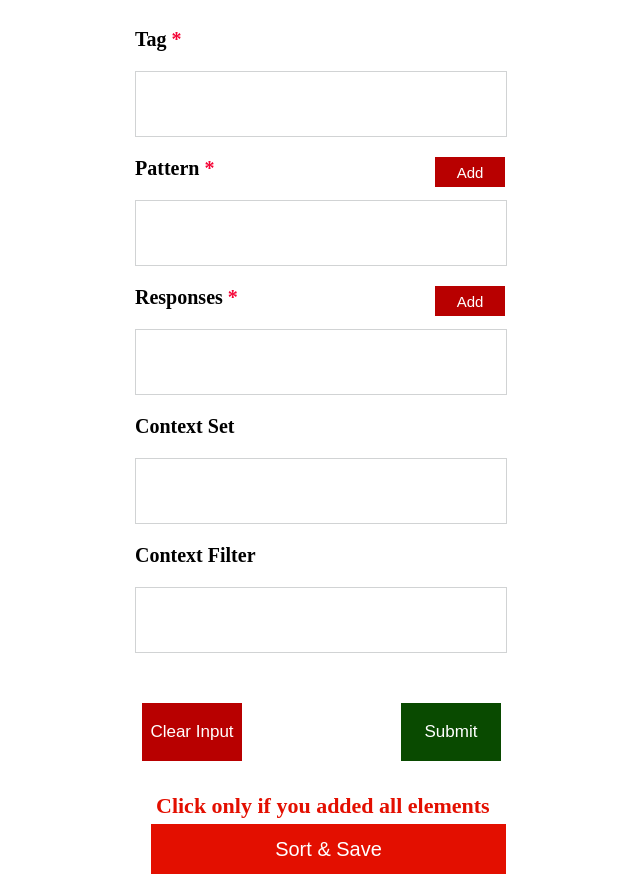
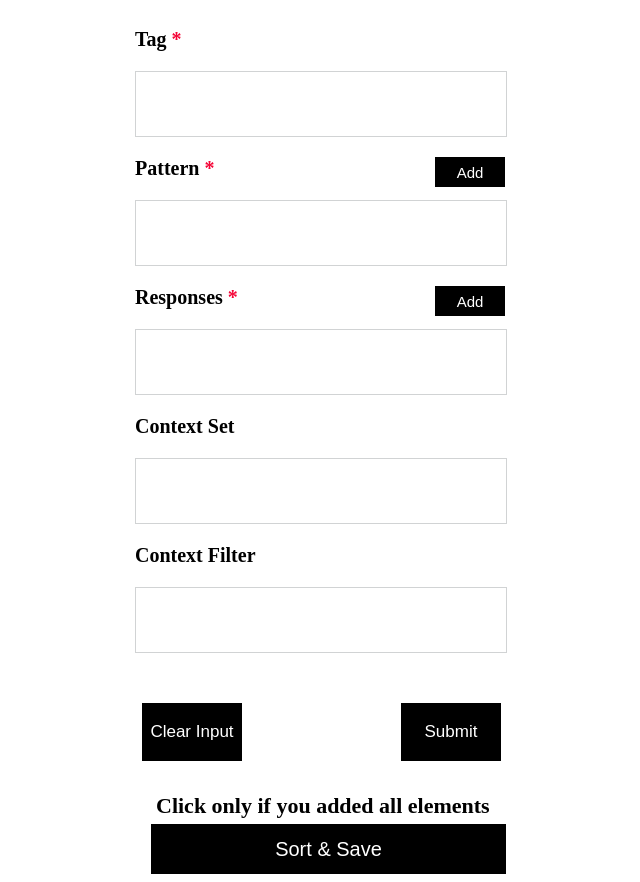
Before and after one commit to vitoyxyz/json_manipulator, a Vue app in the folder clients/: page / in a window 1280 px wide. Shown: the whole page, without its empty margins (314-954 px from the left). Built offline with nearby package versions, Linux system fonts and the light colour scheme; what vue-spinners would draw is missing.

Commit message:
fixed colors

```diff
--- a/clients/src/App.vue
+++ b/clients/src/App.vue
@@ -213,8 +213,8 @@ input {
   font-size: 17px;
   height: 58px;
   width: 100px;
-  border: 1px solid #b80000;
-  background-color: #b80000;
+  border: 1px solid #000000;
+  background-color:#000000;
   float: left;
   margin-left: -9px;
   outline: none;
@@ -226,15 +226,15 @@ input {
   font-size: 17px;
   height: 58px;
   width: 100px;
-  border: 1px solid#094a00;
-  background-color: #094a00;
+  border: 1px solid#000000;
+  background-color: #000000;
   float: right;
   outline: none;
 }
 .click-only {
   margin-top: 90px;
   font-size: 22px;
-  color: #e30f00;
+  color: #000000;
   font-weight: 550;
 }
 .btn-sort {
@@ -243,8 +243,8 @@ input {
   font-size: 20px;
   height: 50px;
   width: 355px;
-  border: 1px solid#e30f00;
-  background-color: #e30f00;
+  border: 1px solid#000000;
+  background-color: #000000;
   text-align: center;
   position: absolute;
   outline: none;
@@ -264,8 +264,8 @@ input.is-invalid {
   font-size: 15px;
   height: 30px;
   width: 70px;
-  border: 1px solid #b80000;
-  background-color: #b80000;
+  border: 1px solid #000000;
+  background-color:  #000000;
   float: right;
   margin-right: 12px;
   outline: none;
```
